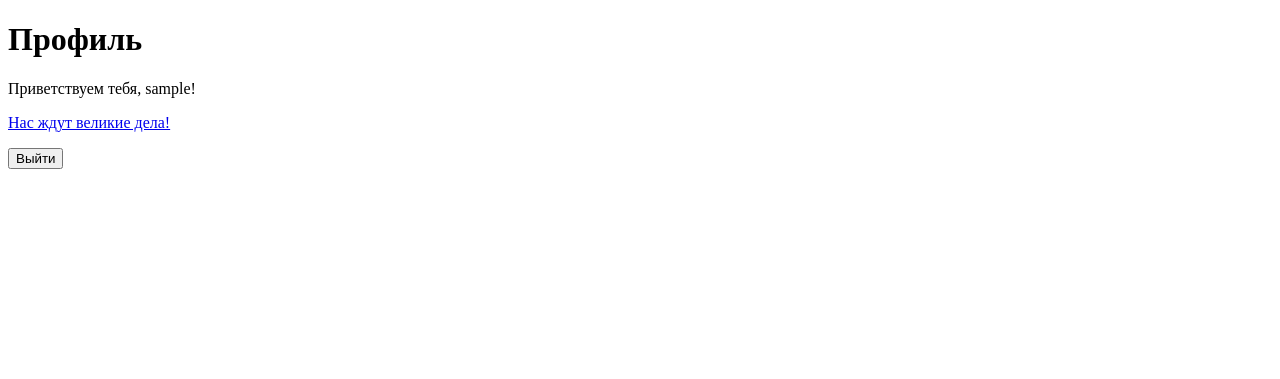
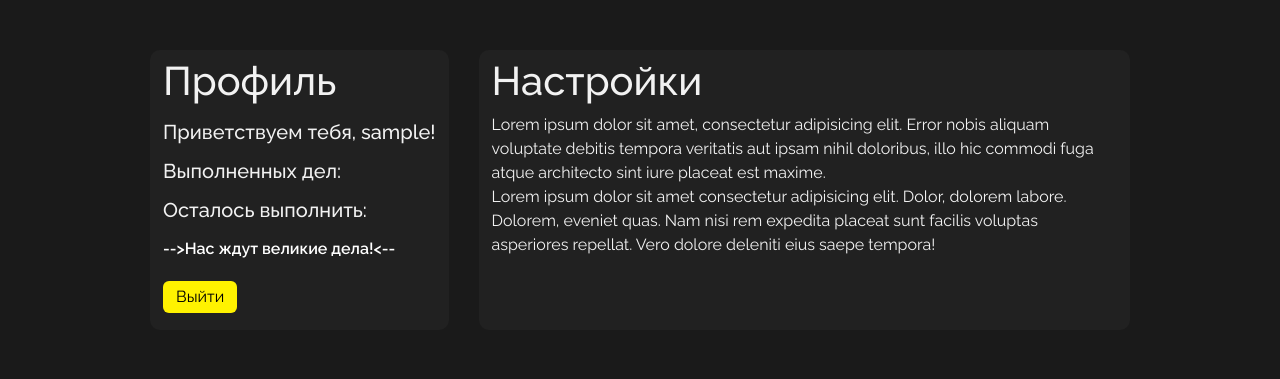
Before and after one commit to TiredOptimist/first-django-project, a Django app: page /registration/profile/ in a window 1280 px wide. Shown: the top 379 px of the page. Run offline with Django 5.2, Linux system fonts and the light colour scheme; the visitor is signed in with stand-in values (Sample User, id 1).

Commit message:
black theme and new design index

```diff
--- a/first/registration/templates/registration/profile.html
+++ b/first/registration/templates/registration/profile.html
@@ -3,14 +3,39 @@
 <head>
   <meta charset="UTF-8">
   <title>Профиль</title>
+  <link href="https://cdn.jsdelivr.net/npm/bootstrap@5.3.3/dist/css/bootstrap.min.css" rel="stylesheet" integrity="sha384-QWTKZyjpPEjISv5WaRU9OFeRpok6YctnYmDr5pNlyT2bRjXh0JMhjY6hW+ALEwIH" crossorigin="anonymous">
+  <link rel="stylesheet" href="https://cdnjs.cloudflare.com/ajax/libs/font-awesome/4.7.0/css/font-awesome.min.css">
+  <link rel="preconnect" href="https://fonts.googleapis.com">
+  <link rel="preconnect" href="https://fonts.gstatic.com" crossorigin>
+  <link href="https://fonts.googleapis.com/css2?family=Raleway:ital,wght@0,100..900;1,100..900&display=swap" rel="stylesheet">
+  {% load static %}
+  <link rel="stylesheet" type="text/css" href="{% static 'style.css' %}">
 </head>
 <body>
-  <h1>Профиль</h1>
-    <p>Приветствуем тебя, {{ username }}!</p>
-    <p><a href="{% url 'todo_list:index' %}">Нас ждут великие дела!</a></p>
-    <form method="post" action="{% url 'registration:logout' %}">
-    {% csrf_token %}
-    <button type="submit">Выйти</button>
-</form>
+  <div class="container-profile">
+    <div class="container-profile-profile">
+      <div class="container-profile-profile-info">
+        <nav class="container-profile-profile-info-nav">
+          <h1 id="profile">Профиль</h1>
+          <h5 id="user">Приветствуем тебя, {{ username }}!</h5>
+          <h5>Выполненных дел: </h5>
+          <h5>Осталось выполнить: </h5>
+        </nav>
+      </div>
+
+      <a href="{% url 'todo_list:index' %}" id="profile-link">-->Нас ждут великие дела!<--</a>
+      <form method="post" action="{% url 'registration:logout' %}">
+      {% csrf_token %}
+      <button type="submit" class="btn btn-logout">Выйти</button>
+      </form>
+    </div>
+
+    <div class="container-profile-settings">
+      <h1>Настройки</h1>
+      Lorem ipsum dolor sit amet, consectetur adipisicing elit. Error nobis aliquam voluptate debitis tempora veritatis aut ipsam nihil doloribus, illo hic commodi fuga atque architecto sint iure placeat est maxime.
+     <br> Lorem ipsum dolor sit amet consectetur adipisicing elit. Dolor, dolorem labore. Dolorem, eveniet quas. Nam nisi rem expedita placeat sunt facilis voluptas asperiores repellat. Vero dolore deleniti eius saepe tempora!
+      <!-- Тут будут настройки -->
+    </div>
+  </div>
 </body>
 </html>
--- a/first/registration/templates/registration/register.html
+++ b/first/registration/templates/registration/register.html
@@ -43,6 +43,9 @@
     </div>
 
     <button type="submit" class="reg-btn">Продолжить</button>
+    <div class="sub-help">
+        Есть аккаунт? <a href="{% url 'registration:login' %}">Войти </a>
+    </div>
 </form>
 
 
--- a/first/static/style.css
+++ b/first/static/style.css
@@ -4,22 +4,25 @@
 }
 
 :root{
-    --main-bk: #f3f3f3;
-    --main-font-color: #000;
-    --font-color: #6c6c6c;
-    --dop-font-color: #4d4d4d;
+    --main-bk: #1a1a1a;
+    --main-font-color: #f2f2f2;
+    --secondary-color: #000;
+    --primary: #fff200;
     --white: #fff;
-
+    --dop-dark: #282828;
 }
 
 /*main*/
 body{
     overflow-x: hidden;
     background-color: var(--main-bk);
+
 }
 
 .navbar{
     width: auto;
+    background-color: #171717;
+    box-shadow: 0px 5px 20px #040404;
 }
 
 .navbar-nav .nav-link{
@@ -430,25 +486,24 @@ label{
 }
 
 ::placeholder{
-    color: #e5e5e5;
+    color: #ffffff;
 }
 
 .reg-btn{
     margin-top: 30px;
     width: 100%;
     background-color: var(--main-font-color);
-    color: var(--white);
+    color: var(--secondary-color);
     padding: 15px 0;
     font-size: 18px;
     font-weight: 600;
     border-radius: 5px;
     cursor: pointer;
-    transition: all 100ms ease-in-out;
+    transition: all 200ms ease-in-out;
 }
 
 .reg-btn:hover{
-    background-color: #494949;
-    color: var(--white);
+    background-color: #c9c9c9;
 }
 
 .sub-help{
@@ -485,3 +540,59 @@ label{
 */
 
 /* adaptive */
+
+/* profile */
+
+.container-profile{
+    display: grid;
+    grid-template-columns: auto 1fr;
+    padding: 50px 150px;
+    grid-gap: 30px
+}
+
+.container-profile-settings{
+    background-color: rgba(255, 255, 255, 0.03);
+    border-radius: 10px;
+    padding: 7px 13px;
+    color: var(--main-font-color);
+}
+
+.container-profile-profile{
+    background-color: rgba(255, 255, 255, 0.03);
+    padding: 7px 13px;
+    border-radius: 10px;
+}
+
+.container-profile-profile-info-nav{
+    margin-bottom: 15px;
+    color: var(--main-font-color);
+}
+
+.container-profile-profile-info-nav h5{
+    margin-top: 15px;
+}
+
+
+.btn-logout{
+    margin: 20px 0px 10px 0px;
+    background-color: var(--primary);
+    color: var(--secondary-color);
+    padding: 3px 12px ;
+    transition: all 200ms ease-in-out;
+}
+
+.btn-logout:hover{
+    background-color: var(--secondary-color);
+    color: var(--primary);
+}
+
+#profile-link{
+    text-decoration: none;
+    color: var(--white);
+    font-weight: 600;
+    transition: color 200ms ease-in-out;
+}
+
+#profile-link:hover{
+    color: var(--primary);
+}
--- a/first/templates/components/navbar.html
+++ b/first/templates/components/navbar.html
@@ -1,4 +1,4 @@
-<nav class="navbar navbar-expand navbar-light shadow-lg p-3 mb-5 bg-body-tertiary rounded ">
+<nav class="navbar navbar-expand p-3 mb-5 rounded">
   <div class="container-fluid">
     <div class="navbar-nav">
       <!--<a class="nav-link" aria-current="page" href="{% url 'index' %}">Главная</a>-->
--- a/first/templates/index.html
+++ b/first/templates/index.html
@@ -6,10 +6,10 @@
 
 
 {% block body %}
-  <div class="row justify-content-center">
+  <div class="row justify-content-center container-index ">
     <div class="col-md-7 text-center">
         <div id="zag-text">
-            #ТВОЙ ПОМОЩНИК ЛЕНИ#
+           <h1> #ТВОЙ ПОМОЩНИК ЛЕНИ# </h1>
         </div>
         <div id="text-main">
           Завалены работой, бумагу в руках не держали <br>лет сто, а память телефона вот-вот лопнет?<br>
--- a/first/todo_list/templates/todo_list/index.html
+++ b/first/todo_list/templates/todo_list/index.html
@@ -19,7 +19,7 @@
       </div>
 
       <div class="last_todo">
-        <h2>Мой дорогой! Тебе пора выполнять эти задачи:</h2>
+        <h2><span id="last-todo-span">Мой дорогой!</span> Тебе пора выполнять эти задачи:</h2>
         {% include 'todo_list/components/todo_items_list.html' %}
       </div>
     </div>
--- a/first/todo_list/templates/todo_list/todoitem_list.html
+++ b/first/todo_list/templates/todo_list/todoitem_list.html
@@ -6,7 +6,7 @@
 
 {% block body %}
   <div class="mb-4 todo_items_list">
-    <div class="">
+    <div class="todo_items_list_h2">
       <h2>#Дела-Делишки#</h2>
       {% include 'todo_list/components/todo_items_list.html' %}
     </div>
```
Also changed, not shown: other parts of first/static/style.css (+120 -67 lines), first/templates/biography.html (+6 -6 lines), first/static/img/TGWhite.png (added).
